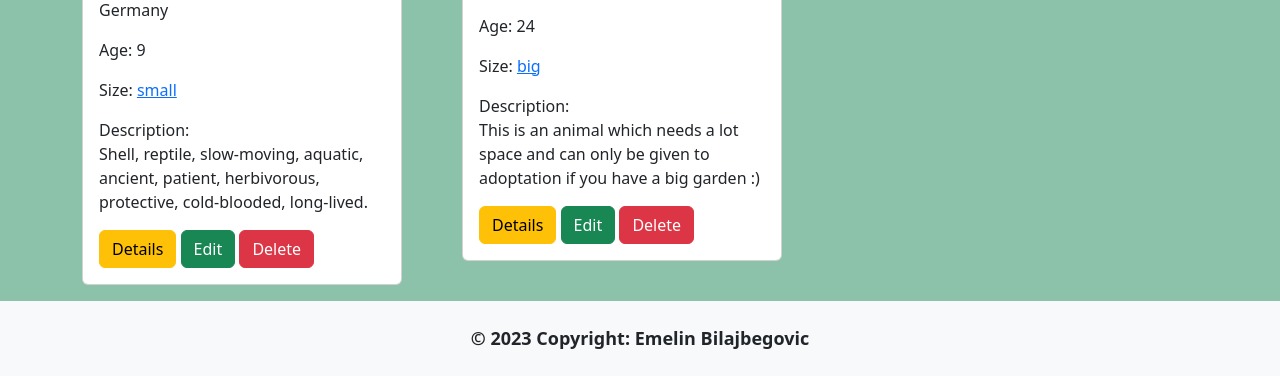
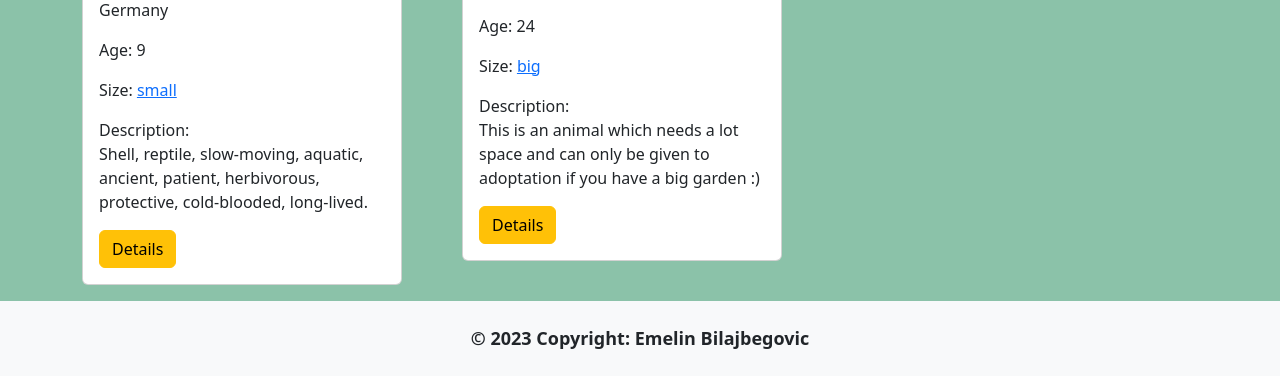
Before and after one commit to Bilajbeg/BE19-CR5-EMELIN-BILAJBEGOVIC, a PHP site: page /senior.php in a window 1280 px wide. Shown: the part 1585-1961 px from the top of the page. Run offline with PHP 8.4, Linux system fonts and the light colour scheme; data comes from the database, SQL or seed files in the repository.

Commit message:
project finaly finished, all error fixed

```diff
--- a/senior.php
+++ b/senior.php
@@ -19,11 +19,21 @@ if (mysqli_num_rows($result) > 0) {
                     <p class='card-text'>Location: {$row["location"]}</p>
                     <p class='card-text'>Age: {$row["age"]}</p>
                     <p>Size: <a href='sizes.php?size={$row["size"]}'>{$row["size"]}</a></p>
-                    <p class='card-text'>Description: <br>{$row["description"]}</p>
-                    <a href='details.php?id={$row["id"]}' class='btn btn-warning'>Details</a>
-                    <a href='update.php?id={$row["id"]}' class='btn btn-success'>Edit</a>
-                    <a href='delete.php?id={$row["id"]}' class='btn btn-danger'>Delete</a>
-                </div>
+                    <p class='card-text'>Description: <br>{$row["description"]}</p>";
+
+        // Check if an admin is logged in to display their picture and email
+        if (isset($_SESSION["adm"])) {
+            $cards .= "<a href='details.php?id={$row["id"]}' class='btn btn-warning'>Details</a>";
+
+            // Show the "Edit" and "Delete" buttons for the admin
+            $cards .= "<a href='update.php?id={$row["id"]}' class='btn btn-success'>Edit</a>
+                <a href='delete.php?id={$row["id"]}' class='btn btn-danger'>Delete</a>";
+        } else {
+            // Regular user, hide edit and delete buttons
+            $cards .= "<a href='details.php?id={$row["id"]}' class='btn btn-warning'>Details</a>";
+        }
+
+        $cards .= "</div>
             </div>
         </div>";
     }
```
